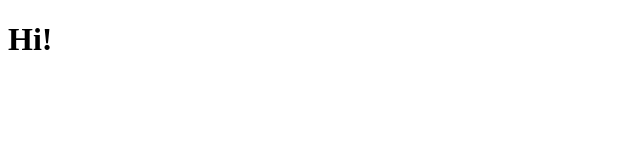
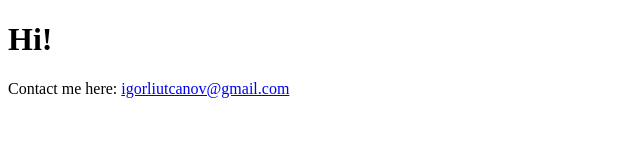
Before and after one commit to liutcanov/liutcanov.github.io, a plain HTML site: page index.html in a window 1280 px wide. Shown: the whole page, without its empty margins (0-640 px from the left). Drawn offline with Linux system fonts and the light colour scheme.

Commit message:
fix: contact email

```diff
--- a/index.html
+++ b/index.html
@@ -7,5 +7,6 @@
 </head>
 <body>
   <h1>Hi!</h1>
+  <p>Contact me here: <a href="mailto:igorliutcanov@gmail.com">igorliutcanov@gmail.com</a></p>
 </body>
 </html>
```
